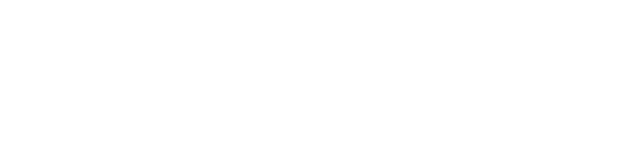
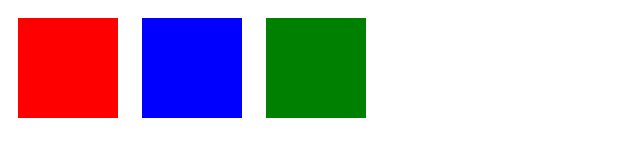
Before and after one commit to Gabriel0fc3/aula-html-css, a plain HTML site: page index.html in a window 1280 px wide. Shown: the whole page, without its empty margins (0-640 px from the left). Drawn offline with Linux system fonts and the light colour scheme.

Commit message:
teste 01

```diff
--- a/index.html
+++ b/index.html
@@ -4,8 +4,12 @@
     <meta charset="UTF-8">
     <meta name="viewport" content="width=device-width, initial-scale=1.0">
     <title>My web</title>
+    <link rel="stylesheet" href="styles.css">
 </head>
 <body>
+    <div class="red"></div>
+    <div class="blue"></div>
+    <div class="green"></div>
 
 </body>
 </html>
--- a/styles.css
+++ b/styles.css
@@ -0,0 +1,21 @@
+div{
+    margin: 10px;
+    display: inline-block;
+}
+.red {
+    background-color: red;
+    width: 100px;
+    height: 100px;
+}
+
+.blue {
+    background-color: blue;
+    width: 100px;
+    height: 100px;
+}
+
+.green {
+    background-color: green;
+    width: 100px;
+    height: 100px;
+}
```
